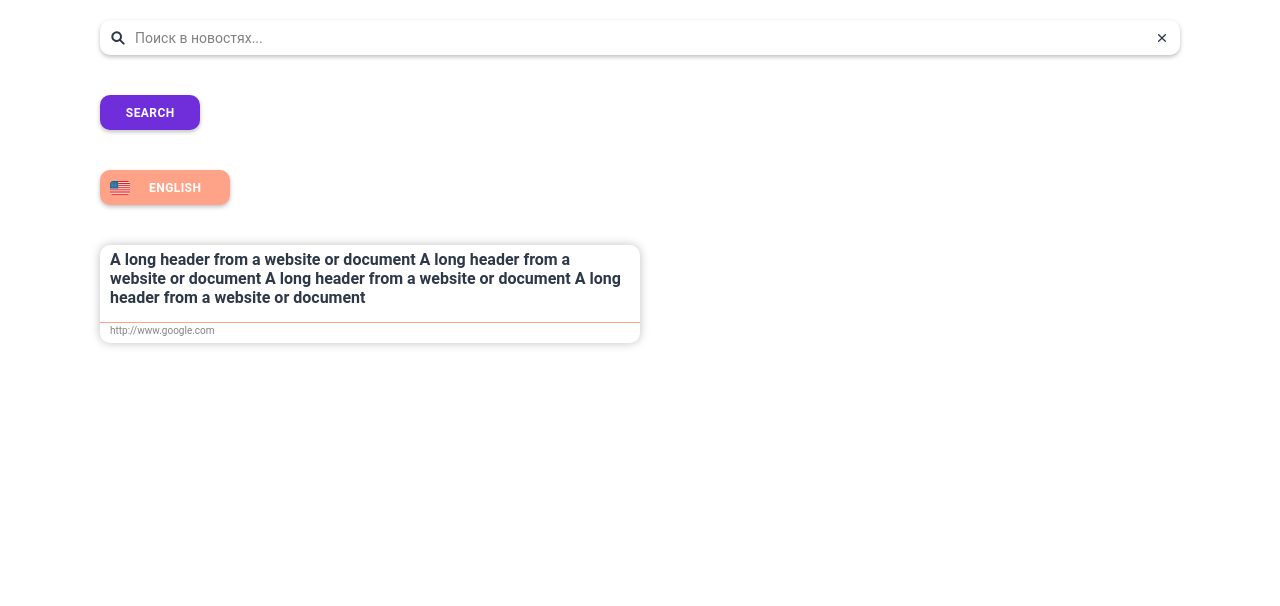
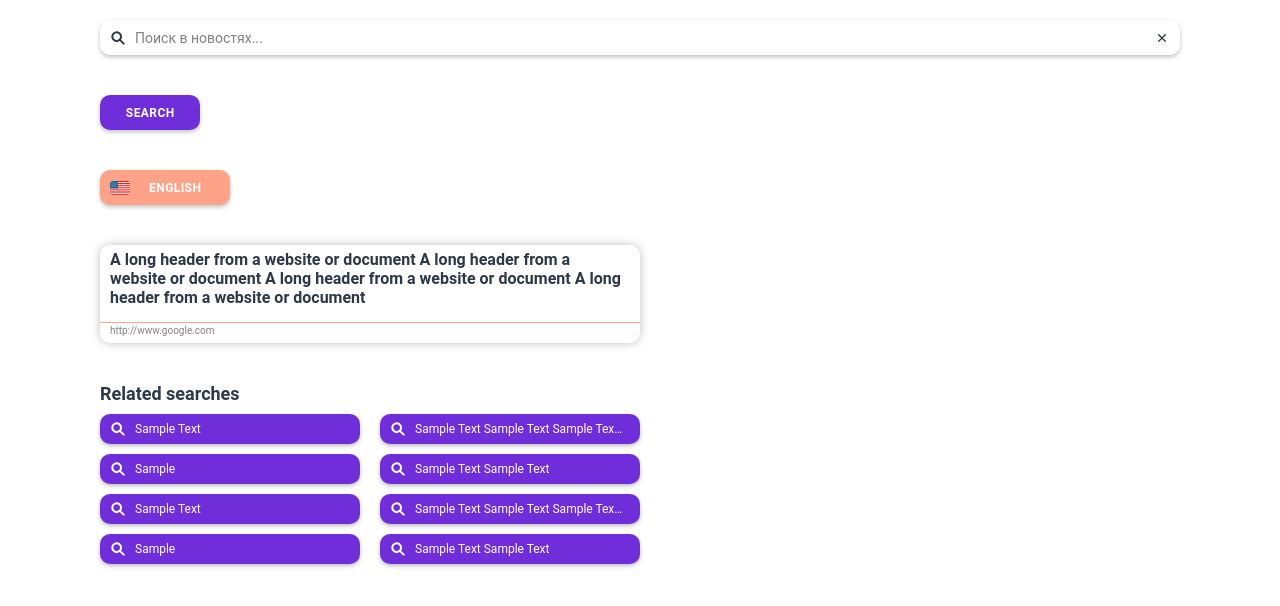
Before and after one commit to zvladn7/news-searcher, a React (Create React App) app in the folder client/: page /ui-kit in a window 1280 px wide. Shown: the top 606 px of the page. Built offline with nearby package versions, Linux system fonts and the light colour scheme; the HTML template or start-up script is replaced by a standard one.

Commit message:
#7 added similar queries component

```diff
--- a/client/package.json
+++ b/client/package.json
@@ -7,6 +7,7 @@
     "@testing-library/react": "^11.1.0",
     "@testing-library/user-event": "^12.1.10",
     "axios": "^0.23.0",
+    "bootstrap": "^5.1.3",
     "classnames": "^2.3.1",
     "prop-types": "^15.7.2",
     "react": "^17.0.2",
--- a/client/src/components/inputSearch/index.jsx
+++ b/client/src/components/inputSearch/index.jsx
@@ -1,4 +1,4 @@
-import React, { useCallback, useRef, useState } from 'react';
+import React, { useCallback, useEffect, useRef, useState } from 'react';
 import PropTypes from 'prop-types';
 import Input from '../ui/input';
 import SearchIcon from '../../assets/svg/searchIcon';
@@ -10,13 +10,20 @@ import { useOutsideClick } from '../../hooks/events';
 const HISTORY_COUNT = 10;
 
 const InputSearch = (props) => {
-  const {placeholder, history, onEnterDown, onDeleteHistoryItem} = props;
+  const { query, placeholder, history, onEnterDown, onDeleteHistoryItem} = props;
 
   const componentRef = useRef(null);
-  const [value, setValue] = useState('');
+  const [value, setValue] = useState(query);
   const [isFocus, setIsFocus] = useState(false);
 
   useOutsideClick(componentRef, () => setIsFocus(false));
+
+  useEffect(() => {
+    if (query) {
+      setValue(query);
+      onEnterDown(query);
+    }
+  }, [query]);
 
   const handleOnFocusInput = () => setIsFocus(true);
 
@@ -88,6 +95,7 @@ const InputSearch = (props) => {
 };
 
 InputSearch.propTypes = {
+  query: PropTypes.string,
   placeholder: PropTypes.string,
   history: PropTypes.arrayOf(PropTypes.string),
   onEnterDown: PropTypes.func,
@@ -95,6 +103,7 @@ InputSearch.propTypes = {
 };
 
 InputSearch.defaultProps = {
+  query: '',
   placeholder: 'Поиск в новостях...',
   history: [],
   onEnterDown: () => {},
--- /dev/null
+++ b/client/src/components/ui/similarQueries/index.jsx
@@ -0,0 +1,44 @@
+import React, { useMemo } from 'react';
+import PropTypes from 'prop-types';
+import { MOBILE_VIEW } from '../../../constants/view';
+import SearchIcon from '../../../assets/svg/searchIcon';
+
+const SimilarQueries = (props) => {
+  const {title, queries, viewType, onClickItem} = props;
+
+  const itemsCount = useMemo(() => viewType === MOBILE_VIEW ? 4 : 8, [viewType]);
+
+  return (
+    <div className="similar-queries">
+      <span className="similar-queries__title">{title}</span>
+      <div className="similar-queries__content">
+        {queries.slice(0, itemsCount).map((query, order) => (
+          <div
+            className="similar-queries__item" key={`similar-queries__item-${order}`} onClick={() => onClickItem(query)}
+          >
+            <div className="similar-queries__item-icon">
+              <SearchIcon />
+            </div>
+            <span className="similar-queries__item-text">{query}</span>
+          </div>
+        ))}
+      </div>
+    </div>
+  );
+};
+
+SimilarQueries.propTypes = {
+  title: PropTypes.string,
+  queries: PropTypes.arrayOf(PropTypes.string),
+  viewType: PropTypes.string,
+  onClickItem: PropTypes.func,
+};
+
+SimilarQueries.defaultProps = {
+  title: 'Похожие поисковые запросы',
+  queries: [],
+  viewType: MOBILE_VIEW,
+  onClickItem: () => {},
+};
+
+export default SimilarQueries;
--- /dev/null
+++ b/client/src/components/ui/similarQueries/index.scss
@@ -0,0 +1,69 @@
+.similar-queries {
+  width: 100%;
+  max-width: 540px;
+  display: flex;
+  flex-direction: column;
+  align-items: stretch;
+  background: none;
+
+  &__title {
+    width: 100%;
+    min-height: 20px;
+    @include heading-1;
+    color: $black;
+  }
+
+  &__content {
+    padding-top: 10px;
+    width: 100%;
+    display: grid;
+    grid-template-columns: 1fr;
+    grid-auto-rows: minmax(30px, auto);
+    column-gap: 20px;
+    row-gap: 10px;
+  }
+
+  &__item {
+    width: 100%;
+    height: 30px;
+    padding: 0 15px 0 10px;
+    background: $purple;
+    box-shadow: 0 2px 4px rgba(0, 0, 0, 0.25);
+    border-radius: 10px;
+    display: flex;
+    align-items: center;
+    overflow: hidden;
+
+    &:active {
+      background: $black;
+    }
+  }
+
+  &__item-icon {
+    width: 16px;
+    height: 16px;
+    margin-right: 9px;
+
+    svg {
+      width: 16px;
+      height: 16px;
+      fill: $white;
+    }
+  }
+
+  &__item-text {
+    width: 100%;
+    @include text-2;
+    font-weight: normal;
+    color: $white;
+    white-space: nowrap;
+    overflow: hidden;
+    text-overflow: ellipsis;
+  }
+
+  @include media-breakpoint-up(md) {
+    &__content {
+      grid-template-columns: 1fr 1fr;
+    }
+  }
+}
--- /dev/null
+++ b/client/src/hooks/useWindowSize.js
@@ -0,0 +1,22 @@
+import { useEffect, useState } from 'react';
+import { getWindowProps } from '../utils/window';
+
+export const useWindowSize = () => {
+  const [windowSize, setWindowSize] = useState({
+    width: undefined,
+    height: undefined,
+    viewType: undefined,
+  });
+
+  const handleResize = () => {
+    setWindowSize(getWindowProps());
+  };
+
+  useEffect(() => {
+    window.addEventListener('resize', handleResize);
+    handleResize();
+    return () => window.removeEventListener('resize', handleResize);
+  }, []);
+
+  return windowSize;
+};
--- /dev/null
+++ b/client/src/mocks/similarQueries.js
@@ -0,0 +1,10 @@
+export const similarQueries = [
+  'Sample Text',
+  'Sample Text Sample Text Sample Text Sample Text Sample',
+  'Sample',
+  'Sample Text Sample Text',
+  'Sample Text',
+  'Sample Text Sample Text Sample Text Sample',
+  'Sample',
+  'Sample Text Sample Text',
+];
--- a/client/src/pages/ui-kit/index.jsx
+++ b/client/src/pages/ui-kit/index.jsx
@@ -6,15 +6,19 @@ import LanguageButton from '../../components/ui/languageButton';
 import { LANGUAGE_BUTTON_TYPE } from '../../components/ui/languageButton/config';
 import BlockResultSearch from '../../components/ui/blockResultSearch';
 import { blockResultSearch } from '../../mocks/blockResultSearch';
+import SimilarQueries from '../../components/ui/similarQueries';
+import { similarQueries } from '../../mocks/similarQueries';
+import { useWindowSize } from '../../hooks/useWindowSize';
 
 const UiKit = () => {
   // TODO: вынести в класс с историей поиска
   const [inputSearchHistoryQueries, setInputSearchHistoryQueries] = useState(inputSearchHistory);
+  const [inputSearchValue, setInputSearchValue] = useState('');
 
   const handleOnEnterDown = useCallback((query) => {
     const newQueries = [...inputSearchHistoryQueries];
     const index = newQueries.indexOf(query);
-    if (index >= -1) {
+    if (index > -1) {
       newQueries.splice(index, 1);
     }
 
@@ -25,7 +29,7 @@ const UiKit = () => {
   const handleOnDeleteHistoryItem = useCallback((query) => {
     const newQueries = [...inputSearchHistoryQueries];
     const index = newQueries.indexOf(query);
-    if (index >= -1) {
+    if (index > -1) {
       newQueries.splice(index, 1);
       setInputSearchHistoryQueries(newQueries);
     }
@@ -39,10 +43,18 @@ const UiKit = () => {
       : setLanguageButtonType(LANGUAGE_BUTTON_TYPE.english);
   }, [languageButtonType]);
 
+  const windowSize = useWindowSize();
+  const { viewType } = windowSize;
+
+  const handleOnClickItemSimilarQueries = (query) => {
+    setInputSearchValue(query);
+  };
+
   return (
     <div className="ui-kit">
       <div className="ui-kit__component">
         <InputSearch
+          query={inputSearchValue}
           onEnterDown={handleOnEnterDown}
           onDeleteHistoryItem={handleOnDeleteHistoryItem}
           history={inputSearchHistoryQueries}
@@ -55,7 +67,18 @@ const UiKit = () => {
         <LanguageButton type={languageButtonType} onClick={handleOnClickLanguageButton} />
       </div>
       <div className="ui-kit__component">
-        <BlockResultSearch title={blockResultSearch.searchItems[0].title} link={blockResultSearch.searchItems[0].link} />
+        <BlockResultSearch
+          title={blockResultSearch.searchItems[0].title}
+          link={blockResultSearch.searchItems[0].link}
+        />
+      </div>
+      <div className="ui-kit__component">
+        <SimilarQueries
+          title="Related searches"
+          queries={similarQueries}
+          onClickItem={handleOnClickItemSimilarQueries}
+          viewType={viewType}
+        />
       </div>
     </div>
   );
--- a/client/src/styles/index.scss
+++ b/client/src/styles/index.scss
@@ -1,3 +1,5 @@
+@import '~bootstrap/scss/mixins';
+@import '~bootstrap/scss/functions';
 @import 'reset';
 @import 'variables';
 @import 'typography';
@@ -14,3 +16,4 @@
 @import '../components/ui/searchButton';
 @import '../components/ui/languageButton';
 @import '../components/ui/blockResultSearch';
+@import '../components/ui/similarQueries';
--- a/client/src/styles/typography.scss
+++ b/client/src/styles/typography.scss
@@ -4,6 +4,14 @@
   font-weight: 900;
   font-size: $logo-heading-font-size;
   line-height: $logo-heading-line-height;
+}
+
+@mixin heading-1 {
+  font-family: Roboto;
+  font-style: normal;
+  font-weight: bold;
+  font-size: $heading-1-font-size;
+  line-height: $heading-1-line-height;
 }
 
 @mixin text-1 {
--- a/client/src/styles/variables.scss
+++ b/client/src/styles/variables.scss
@@ -8,6 +8,9 @@ $gray-3: #828282;
 // fonts
 $logo-heading-font-size: 200px;
 $logo-heading-line-height: 234px;
+
+$heading-1-font-size: 18px;
+$heading-1-line-height: 21px;
 
 $text-1-font-size: 14px;
 $text-1-line-height: 16px;
```
Also changed, not shown: 1 other file (tests, documents, lock files or other folders).
